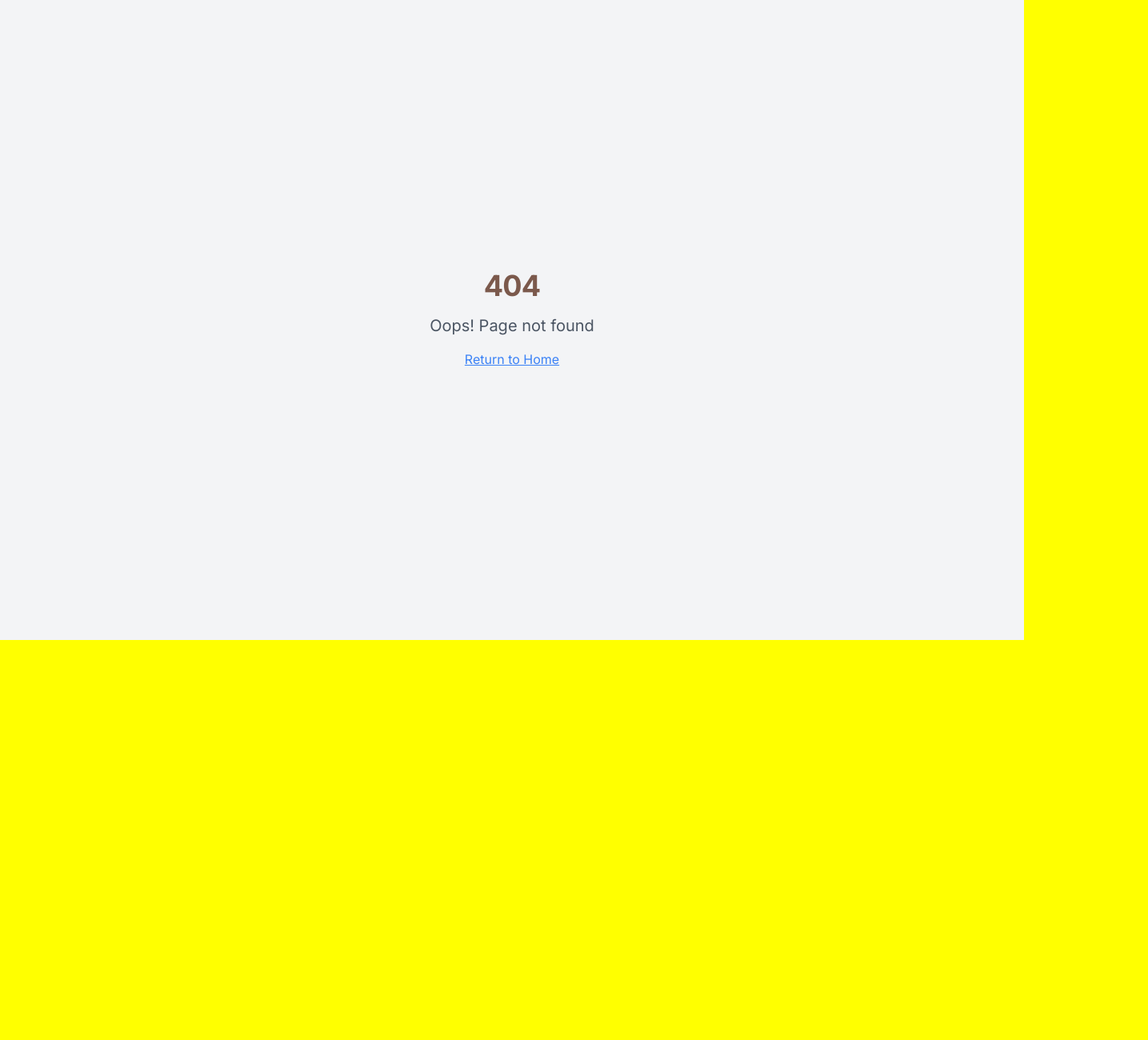
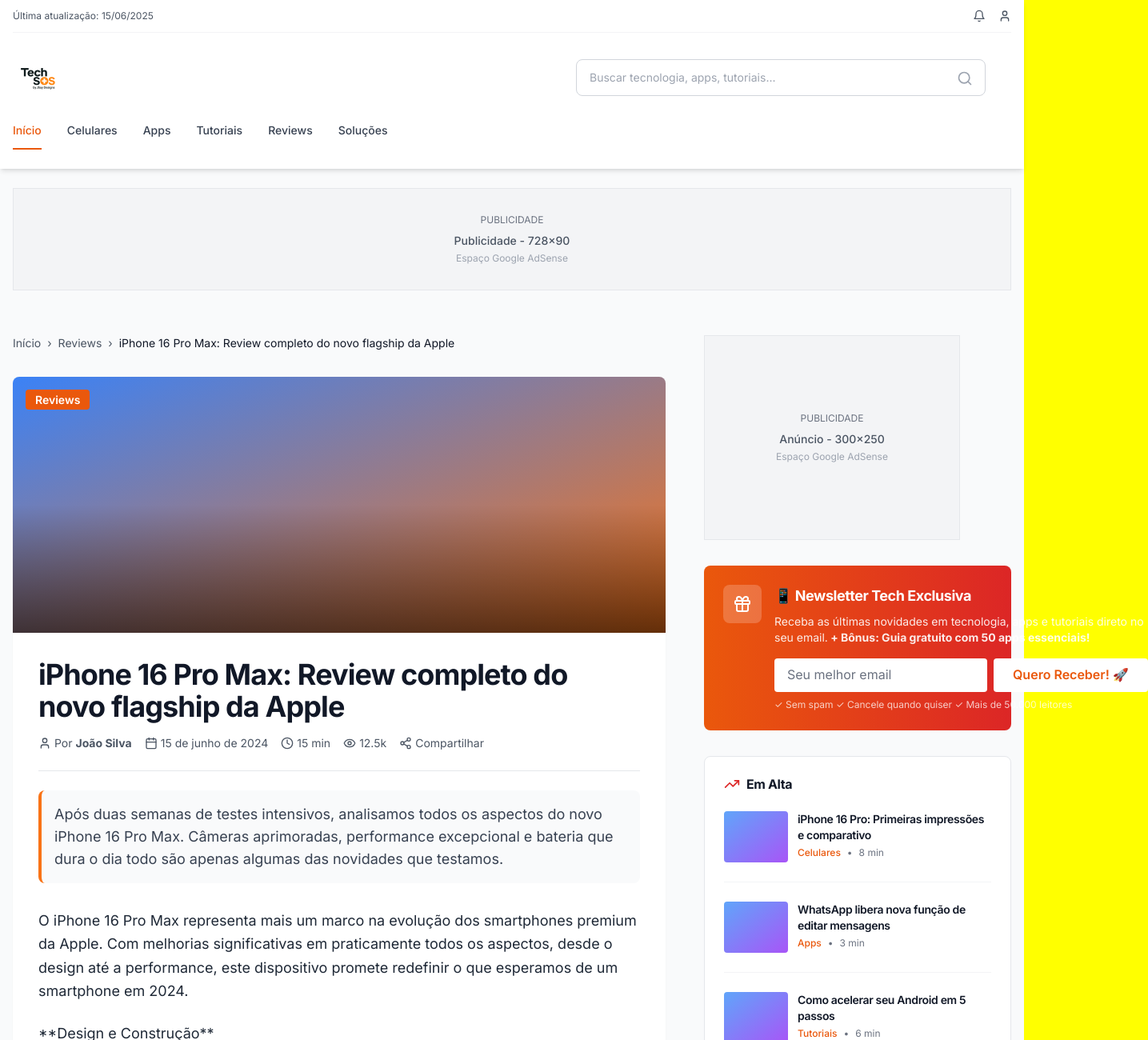
Before and after one commit to tarcisiobaiao/tech-nexus-theme, a React (Vite) app: page /post/1 in a window 1280 px wide. Before the commit this address had no page. Shown: the top 1300 px of the page at 80% size, 1435 px wide, since content can reach past the window. Before the commit the page ends 800 px from the top, so only its background shows below. Built offline with nearby package versions, Linux system fonts and the light colour scheme.

Commit message:
Add project logo and post page design
Implement the project logo and design the single post page.

```diff
--- a/src/App.tsx
+++ b/src/App.tsx
@@ -1,9 +1,11 @@
+
 import { Toaster } from "@/components/ui/toaster";
 import { Toaster as Sonner } from "@/components/ui/sonner";
 import { TooltipProvider } from "@/components/ui/tooltip";
 import { QueryClient, QueryClientProvider } from "@tanstack/react-query";
 import { BrowserRouter, Routes, Route } from "react-router-dom";
 import Index from "./pages/Index";
+import SinglePost from "./pages/SinglePost";
 import NotFound from "./pages/NotFound";
 
 const queryClient = new QueryClient();
@@ -16,6 +18,7 @@ const App = () => (
       <BrowserRouter>
         <Routes>
           <Route path="/" element={<Index />} />
+          <Route path="/post/:slug" element={<SinglePost />} />
           {/* ADD ALL CUSTOM ROUTES ABOVE THE CATCH-ALL "*" ROUTE */}
           <Route path="*" element={<NotFound />} />
         </Routes>
--- a/src/components/Header.tsx
+++ b/src/components/Header.tsx
@@ -25,9 +25,11 @@ const Header = () => {
         <div className="flex items-center justify-between py-6">
           {/* Logo */}
           <div className="flex items-center">
-            <h1 className="text-2xl md:text-3xl font-bold text-gray-900">
-              Tech<span className="text-orange-600">Nexus</span>
-            </h1>
+            <img
+              src="/lovable-uploads/ab13f0fa-a033-420e-ad4e-992bccdb6e29.png"
+              alt="TechSOS by JSay Designs"
+              className="h-12 md:h-16 w-auto"
+            />
           </div>
 
           {/* Search Bar - Desktop */}
@@ -54,7 +56,7 @@ const Header = () => {
         {/* Navigation Menu */}
         <nav className={`${isMenuOpen ? 'block' : 'hidden'} md:block pb-4 md:pb-6`}>
           <ul className="flex flex-col md:flex-row space-y-3 md:space-y-0 md:space-x-8 text-sm font-medium">
-            <li><a href="#" className="text-orange-600 border-b-2 border-orange-600 pb-3 block">Início</a></li>
+            <li><a href="/" className="text-orange-600 border-b-2 border-orange-600 pb-3 block">Início</a></li>
             <li><a href="#" className="text-gray-700 hover:text-orange-600 transition-colors pb-3 block">Celulares</a></li>
             <li><a href="#" className="text-gray-700 hover:text-orange-600 transition-colors pb-3 block">Apps</a></li>
             <li><a href="#" className="text-gray-700 hover:text-orange-600 transition-colors pb-3 block">Tutoriais</a></li>
--- /dev/null
+++ b/src/components/PostContent.tsx
@@ -0,0 +1,106 @@
+
+import { Clock, Eye, Share2, User, Calendar, Tag } from "lucide-react";
+
+interface PostContentProps {
+  title: string;
+  excerpt: string;
+  content: string;
+  category: string;
+  author: string;
+  publishDate: string;
+  readTime: string;
+  views: string;
+  tags: string[];
+}
+
+const PostContent = ({
+  title,
+  excerpt,
+  content,
+  category,
+  author,
+  publishDate,
+  readTime,
+  views,
+  tags
+}: PostContentProps) => {
+  return (
+    <article className="bg-white rounded-lg shadow-sm">
+      {/* Featured Image */}
+      <div className="w-full h-64 md:h-80 bg-gradient-to-br from-blue-500 to-orange-500 rounded-t-lg relative">
+        <div className="absolute inset-0 bg-gradient-to-t from-black/60 via-transparent to-transparent rounded-t-lg" />
+        <div className="absolute top-4 left-4">
+          <span className="bg-orange-600 text-white px-3 py-1 text-sm font-semibold rounded">
+            {category}
+          </span>
+        </div>
+      </div>
+
+      {/* Content */}
+      <div className="p-6 md:p-8">
+        {/* Title */}
+        <h1 className="text-2xl md:text-4xl font-bold text-gray-900 mb-4 leading-tight">
+          {title}
+        </h1>
+
+        {/* Meta Info */}
+        <div className="flex flex-wrap items-center gap-4 text-sm text-gray-600 mb-6 pb-6 border-b border-gray-200">
+          <div className="flex items-center space-x-1">
+            <User className="w-4 h-4" />
+            <span>Por <strong>{author}</strong></span>
+          </div>
+          <div className="flex items-center space-x-1">
+            <Calendar className="w-4 h-4" />
+            <span>{publishDate}</span>
+          </div>
+          <div className="flex items-center space-x-1">
+            <Clock className="w-4 h-4" />
+            <span>{readTime}</span>
+          </div>
+          <div className="flex items-center space-x-1">
+            <Eye className="w-4 h-4" />
+            <span>{views}</span>
+          </div>
+          <button className="flex items-center space-x-1 hover:text-orange-600 transition-colors">
+            <Share2 className="w-4 h-4" />
+            <span>Compartilhar</span>
+          </button>
+        </div>
+
+        {/* Excerpt */}
+        <div className="text-lg text-gray-700 mb-8 p-4 bg-gray-50 rounded-lg border-l-4 border-orange-500">
+          {excerpt}
+        </div>
+
+        {/* Content */}
+        <div className="prose prose-lg max-w-none text-gray-800 leading-relaxed">
+          {content.split('\n').map((paragraph, index) => (
+            paragraph.trim() && (
+              <p key={index} className="mb-6">
+                {paragraph}
+              </p>
+            )
+          ))}
+        </div>
+
+        {/* Tags */}
+        <div className="mt-8 pt-6 border-t border-gray-200">
+          <div className="flex items-center flex-wrap gap-2">
+            <Tag className="w-4 h-4 text-gray-500" />
+            <span className="text-sm text-gray-500 mr-2">Tags:</span>
+            {tags.map((tag, index) => (
+              <span
+                key={index}
+                className="bg-gray-100 text-gray-700 px-3 py-1 text-sm rounded-full hover:bg-orange-100 hover:text-orange-700 cursor-pointer transition-colors"
+              >
+                {tag}
+              </span>
+            ))}
+          </div>
+        </div>
+      </div>
+    </article>
+  );
+};
+
+export default PostContent;
--- /dev/null
+++ b/src/components/RelatedPosts.tsx
@@ -0,0 +1,41 @@
+
+import NewsCard from "./NewsCard";
+
+const RelatedPosts = () => {
+  const relatedPosts = [
+    {
+      title: "Samsung Galaxy S24: análise completa do novo smartphone",
+      excerpt: "Testamos o novo Galaxy S24 por duas semanas. Veja nossa avaliação completa.",
+      category: "Reviews",
+      readTime: "12 min"
+    },
+    {
+      title: "WhatsApp Business: como usar para impulsionar vendas",
+      excerpt: "Guia completo para usar o WhatsApp Business e aumentar suas vendas online.",
+      category: "Tutoriais",
+      readTime: "8 min"
+    },
+    {
+      title: "Os melhores apps de 2024 para produtividade",
+      excerpt: "Nossa seleção dos aplicativos essenciais para ser mais produtivo.",
+      category: "Apps",
+      readTime: "10 min"
+    }
+  ];
+
+  return (
+    <section className="bg-white rounded-lg shadow-sm p-6">
+      <h3 className="text-xl font-bold text-gray-900 mb-6">📖 Leia Também</h3>
+      <div className="space-y-6">
+        {relatedPosts.map((post, index) => (
+          <div key={index}>
+            <NewsCard {...post} isCompact />
+            {index < relatedPosts.length - 1 && <hr className="mt-6 border-gray-100" />}
+          </div>
+        ))}
+      </div>
+    </section>
+  );
+};
+
+export default RelatedPosts;
--- /dev/null
+++ b/src/pages/SinglePost.tsx
@@ -0,0 +1,96 @@
+
+import Header from "@/components/Header";
+import Footer from "@/components/Footer";
+import PostContent from "@/components/PostContent";
+import RelatedPosts from "@/components/RelatedPosts";
+import AdBanner from "@/components/AdBanner";
+import Sidebar from "@/components/Sidebar";
+
+const SinglePost = () => {
+  // In WordPress, this data would come from get_post() and related functions
+  const postData = {
+    title: "iPhone 16 Pro Max: Review completo do novo flagship da Apple",
+    excerpt: "Após duas semanas de testes intensivos, analisamos todos os aspectos do novo iPhone 16 Pro Max. Câmeras aprimoradas, performance excepcional e bateria que dura o dia todo são apenas algumas das novidades que testamos.",
+    content: `O iPhone 16 Pro Max representa mais um marco na evolução dos smartphones premium da Apple. Com melhorias significativas em praticamente todos os aspectos, desde o design até a performance, este dispositivo promete redefinir o que esperamos de um smartphone em 2024.
+
+**Design e Construção**
+
+A Apple manteve a linguagem de design premium que conhecemos, mas trouxe refinamentos importantes. O acabamento em titânio confere não apenas elegância, mas também maior resistência. A nova coloração Titânio Natural é simplesmente deslumbrante, refletindo a luz de forma única.
+
+**Performance e Velocidade**
+
+O chip A18 Pro é uma verdadeira revolução. Nos nossos testes de benchmark, os resultados foram impressionantes. Aplicativos abrem instantaneamente, multitarefas é fluida e mesmo os jogos mais pesados rodam sem qualquer engasgo.
+
+**Sistema de Câmeras**
+
+Aqui temos uma das maiores evoluções. O novo sistema de câmeras tríplice oferece qualidade de imagem profissional. O modo noturno foi completamente reformulado, produzindo imagens nítidas mesmo em condições de baixa luminosidade.
+
+**Bateria e Carregamento**
+
+A autonomia melhorou significativamente. Em nossos testes de uso intenso, o dispositivo durou facilmente um dia inteiro, chegando ao final com cerca de 20% de bateria restante.
+
+**Conclusão**
+
+O iPhone 16 Pro Max é, sem dúvida, um dos melhores smartphones já criados. Embora o preço seja elevado, a qualidade e inovação justificam o investimento para quem busca o que há de melhor em tecnologia móvel.`,
+    category: "Reviews",
+    author: "João Silva",
+    publishDate: "15 de junho de 2024",
+    readTime: "15 min",
+    views: "12.5k",
+    tags: ["iPhone", "Apple", "Smartphone", "Review", "Tecnologia", "Mobile"]
+  };
+
+  return (
+    <div className="min-h-screen bg-gray-50">
+      <Header />
+
+      {/* Top Ad */}
+      <div className="container mx-auto px-4 py-6">
+        <AdBanner type="leaderboard" />
+      </div>
+
+      <main className="container mx-auto px-4 py-8">
+        <div className="grid grid-cols-1 lg:grid-cols-3 gap-12">
+
+          {/* Main Content */}
+          <div className="lg:col-span-2 space-y-8">
+            {/* Breadcrumb */}
+            <nav className="text-sm text-gray-600">
+              <a href="/" className="hover:text-orange-600">Início</a>
+              <span className="mx-2">›</span>
+              <a href="#" className="hover:text-orange-600">{postData.category}</a>
+              <span className="mx-2">›</span>
+              <span className="text-gray-900">{postData.title}</span>
+            </nav>
+
+            {/* Post Content */}
+            <PostContent {...postData} />
+
+            {/* Mid-content Ad */}
+            <AdBanner type="leaderboard" />
+
+            {/* Related Posts */}
+            <RelatedPosts />
+
+            {/* Comments Section Placeholder */}
+            <section className="bg-white rounded-lg shadow-sm p-6">
+              <h3 className="text-xl font-bold text-gray-900 mb-4">💬 Comentários</h3>
+              <p className="text-gray-600">
+                Sistema de comentários será integrado com WordPress.
+                <br />
+                <strong>WordPress:</strong> comments_template() ou sistema customizado.
+              </p>
+            </section>
+          </div>
+
+          {/* Sidebar */}
+          <Sidebar />
+        </div>
+      </main>
+
+      <Footer />
+    </div>
+  );
+};
+
+export default SinglePost;
```
Also changed, not shown: public/lovable-uploads/ab13f0fa-a033-420e-ad4e-992bccdb6e29.png (added).
